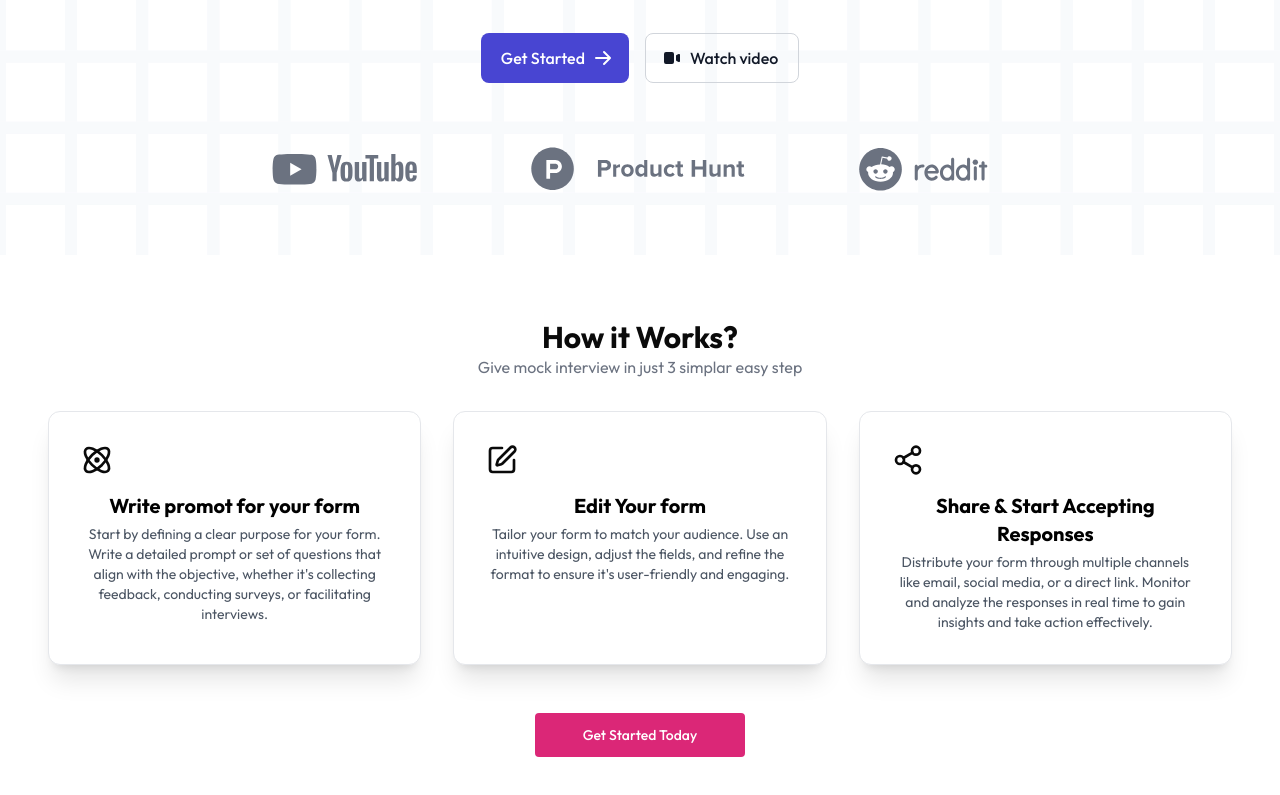
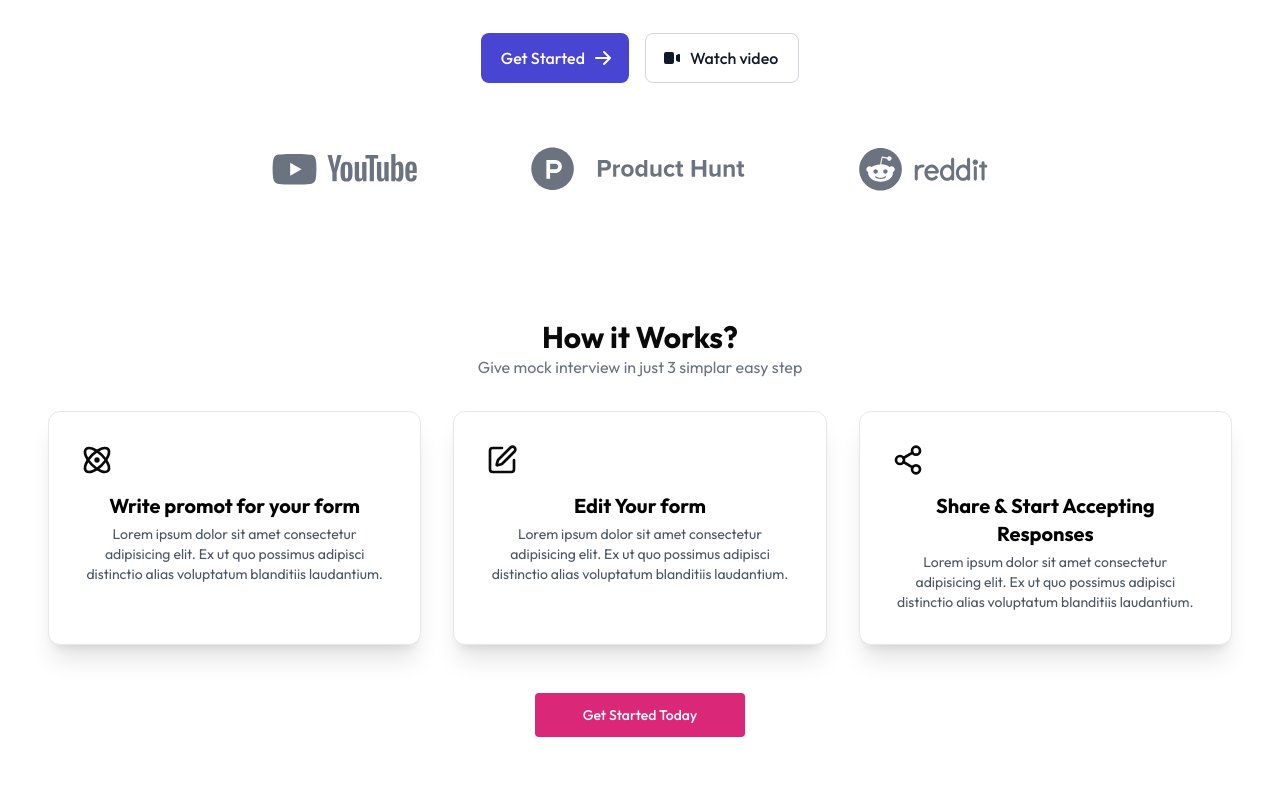
Before and after one commit to Jagpreet13/PrepPro, a Next.js app: page / in a window 1280 px wide. Shown: the part 399-1194 px from the top of the page. Built offline with nearby package versions, Linux system fonts and the light colour scheme.

Commit message:
no change

```diff
--- a/app/page.js
+++ b/app/page.js
@@ -7,7 +7,7 @@ export default function Home() {
 
     <div>
       <Image src="/preppro.png" alt="PrepPro Logo" width={100} height={20} />
-      <Image src={'/grid.svg'} className="absolute z-[-10] w-full"  width={1200} height={300} />
+      {/* <Image src={'/grid.svg'} className="absolute z-[-10] w-full"  width={1200} height={300} /> */}
       <Header/>
      <section className=" z-50">
     <div className="py-8 px-4 mx-auto max-w-screen-xl text-center lg:py-16 lg:px-12">
@@ -80,8 +80,8 @@ with our AI-powered interview prep</p>
         <h2 className="mt-4 text-xl font-bold text-black">Write promot for your form</h2>
 
         <p className="mt-1 text-sm text-gray-600">
-        Start by defining a clear purpose for your form.
-        Write a detailed prompt or set of questions that align with the objective, whether it's collecting feedback, conducting surveys, or facilitating interviews.
+          Lorem ipsum dolor sit amet consectetur adipisicing elit. Ex ut quo possimus adipisci
+          distinctio alias voluptatum blanditiis laudantium.
         </p>
       </a>
 
@@ -94,8 +94,8 @@ with our AI-powered interview prep</p>
         <h2 className="mt-4 text-xl font-bold text-black">Edit Your form </h2>
 
         <p className="mt-1 text-sm text-gray-600">
-        Tailor your form to match your audience.
-        Use an intuitive design, adjust the fields, and refine the format to ensure it's user-friendly and engaging.
+          Lorem ipsum dolor sit amet consectetur adipisicing elit. Ex ut quo possimus adipisci
+          distinctio alias voluptatum blanditiis laudantium.
         </p>
       </a>
 
@@ -108,8 +108,8 @@ with our AI-powered interview prep</p>
         <h2 className="mt-4 text-xl font-bold text-black">Share & Start Accepting Responses</h2>
 
         <p className="mt-1 text-sm text-gray-600">
-        Distribute your form through multiple channels like email, social media, or a direct link.
-        Monitor and analyze the responses in real time to gain insights and take action effectively.
+          Lorem ipsum dolor sit amet consectetur adipisicing elit. Ex ut quo possimus adipisci
+          distinctio alias voluptatum blanditiis laudantium.
         </p>
       </a>
 
```
